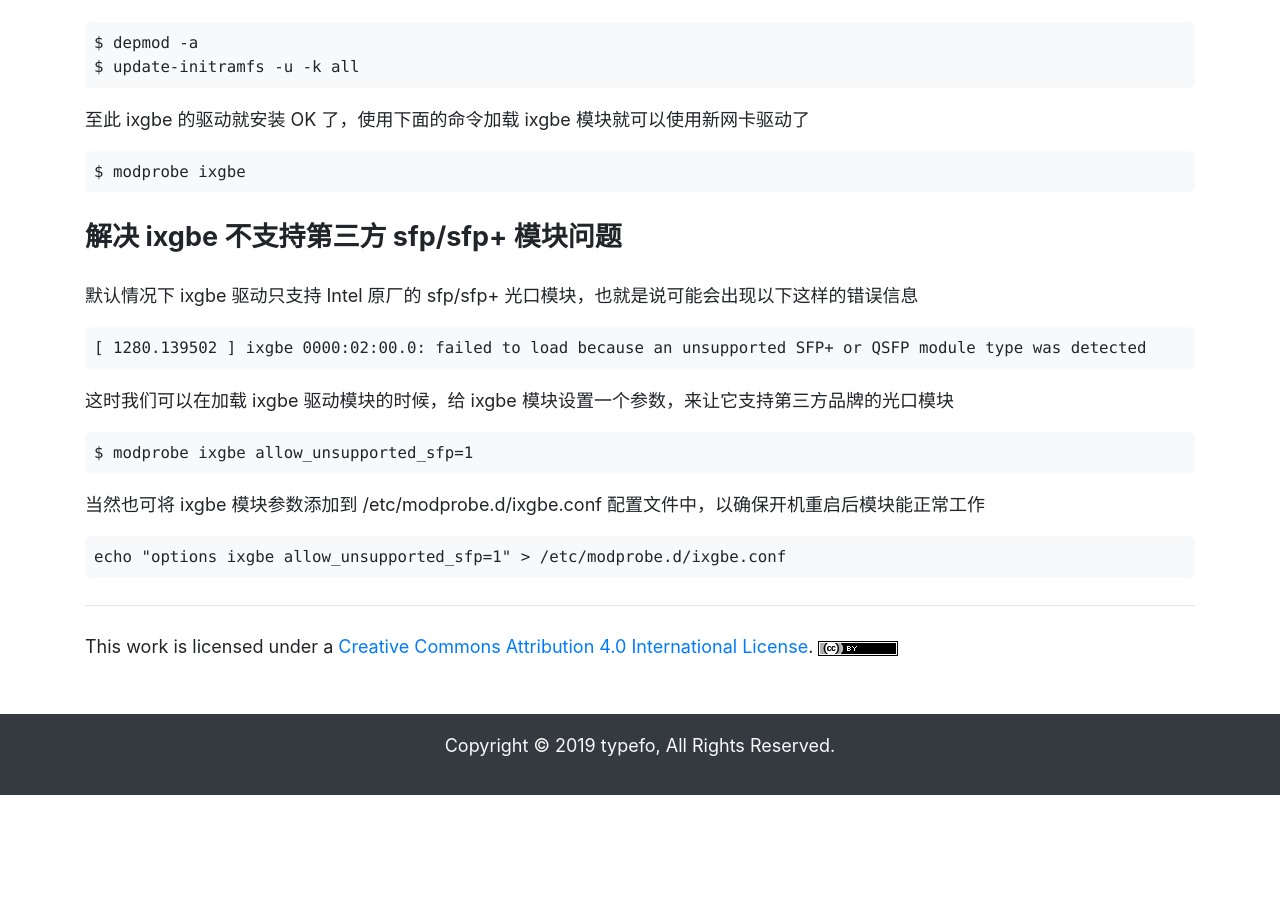
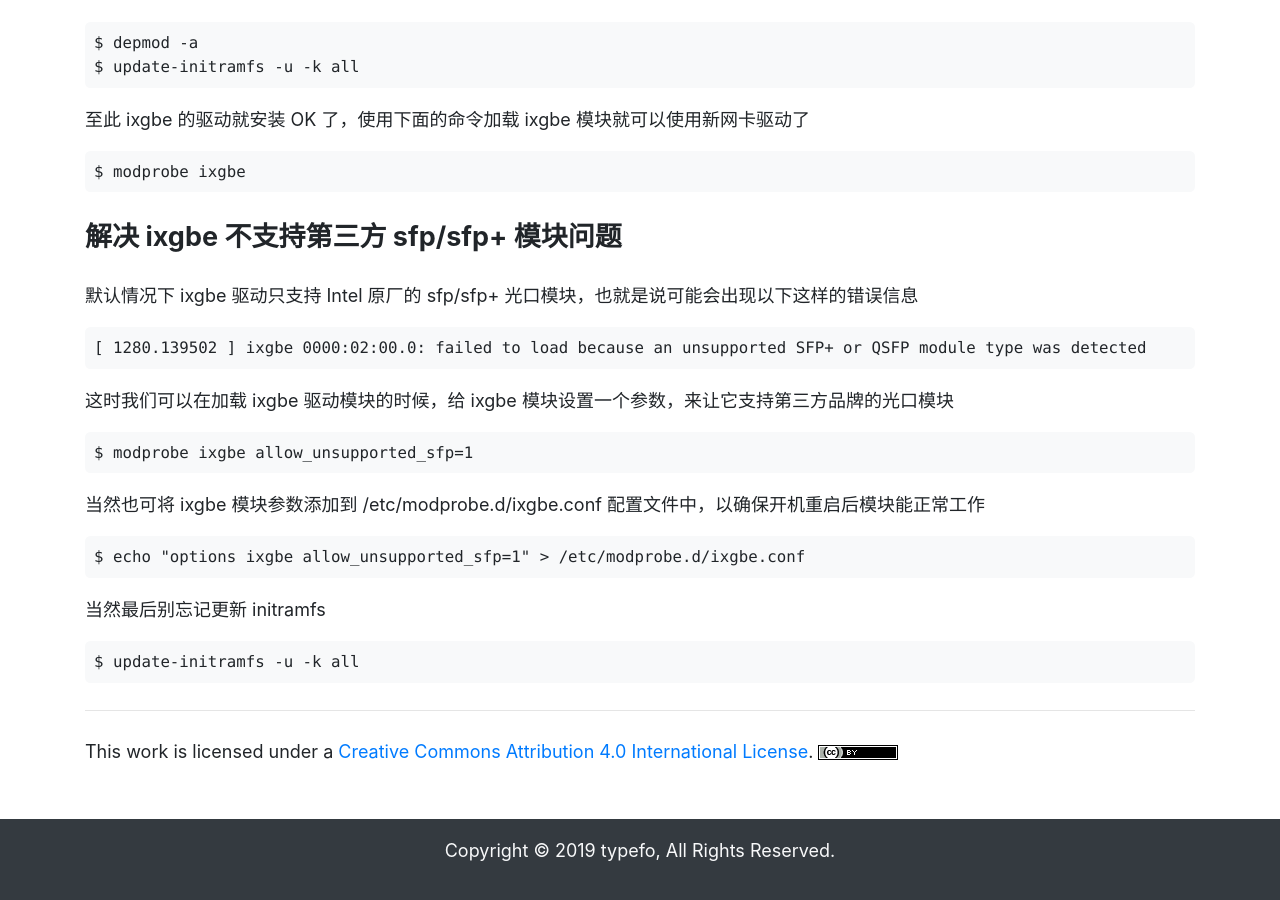
Before and after one commit to ehsud/blog, a Jekyll site: the page built from linux/ixgbe-driver-for-ubuntu.md, in a window 1280 px wide and 900 px high, scrolled down 2423 px. Built offline with Jekyll 4.4.1, drawn with Linux system fonts in a browser that asks for light colours; before the commit the page ends 3218 px from its top, so only the background shows below that.

Commit message:
Update some document

```diff
--- a/linux/ixgbe-driver-for-ubuntu.md
+++ b/linux/ixgbe-driver-for-ubuntu.md
@@ -108,4 +108,8 @@ $ update-initramfs -u -k all
 
 当然也可将 ixgbe 模块参数添加到 /etc/modprobe.d/ixgbe.conf 配置文件中，以确保开机重启后模块能正常工作
 
-    echo "options ixgbe allow_unsupported_sfp=1" > /etc/modprobe.d/ixgbe.conf
+    $ echo "options ixgbe allow_unsupported_sfp=1" > /etc/modprobe.d/ixgbe.conf
+
+当然最后别忘记更新 initramfs
+
+    $ update-initramfs -u -k all
```
